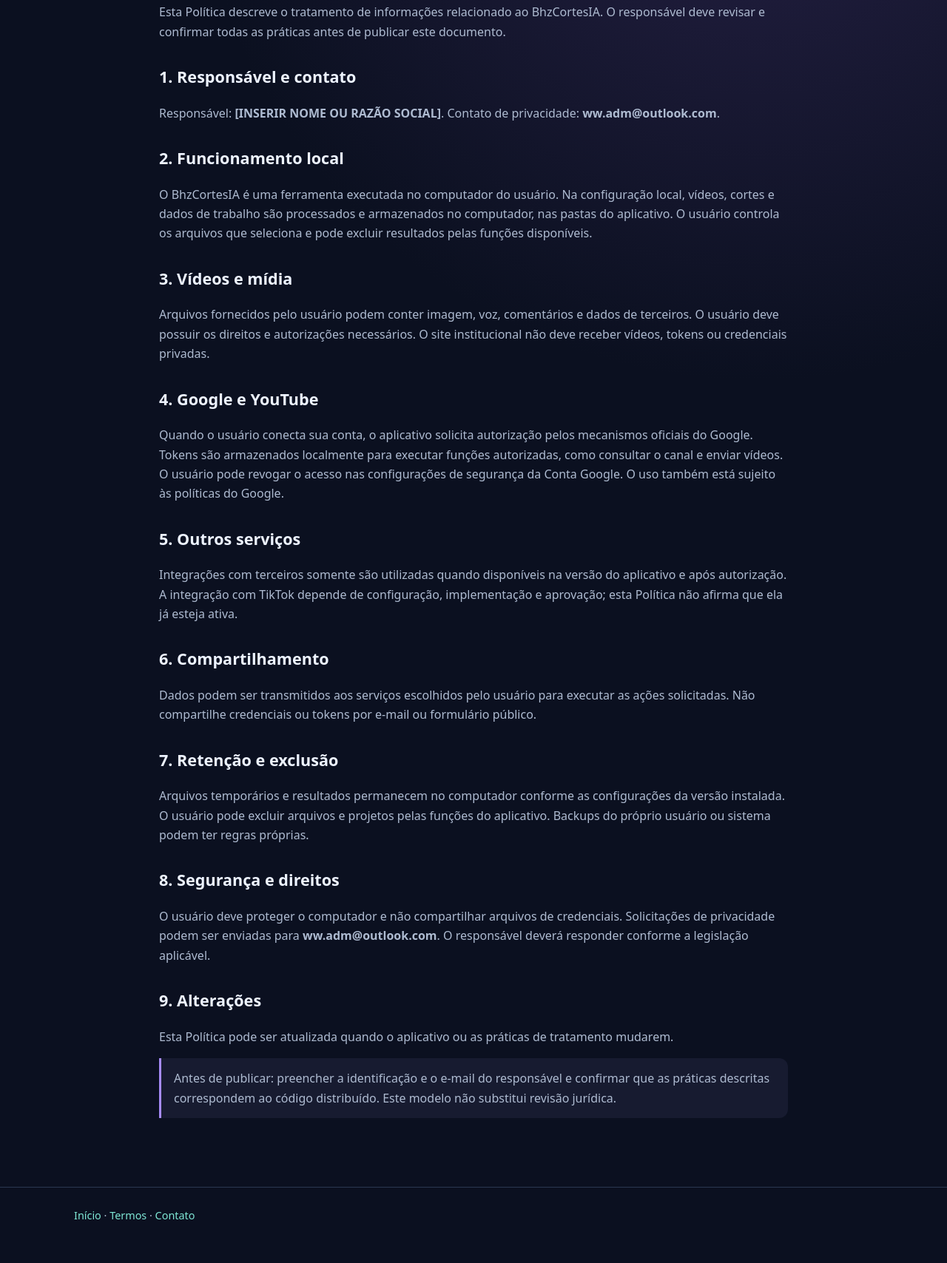
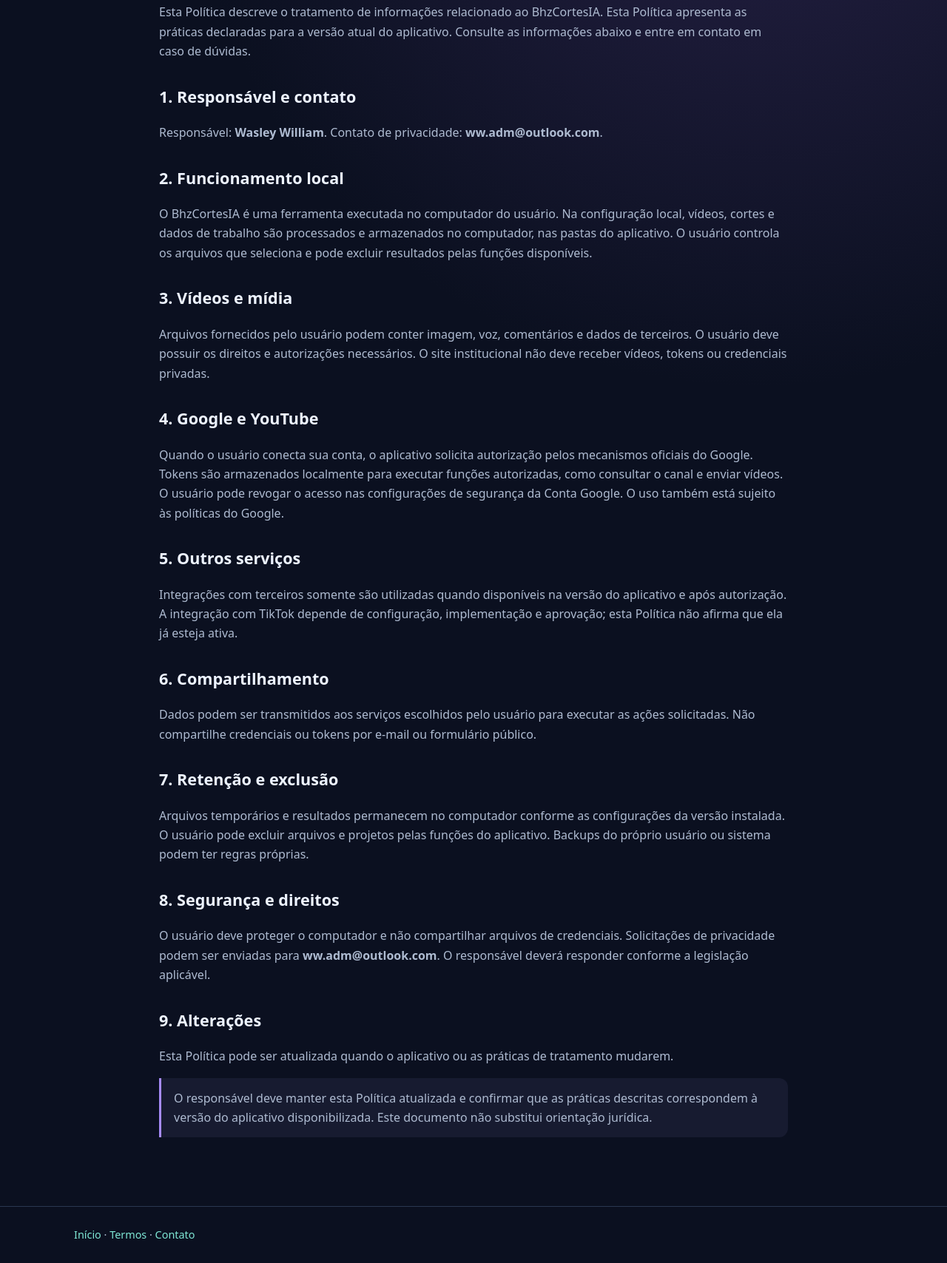
Before and after one commit to wasleywilliam/bhzcortesia-site, a plain HTML site: page privacidade.html in a window 1280 px wide. Shown: the part 250-1958 px from the top of the page at 74% size. Before the commit the page ends 1932 px from the top, so only its background shows below. Drawn offline with Linux system fonts and the light colour scheme.

Commit message:
Add files via upload

```diff
--- a/privacidade.html
+++ b/privacidade.html
@@ -1,6 +1,6 @@
 <!doctype html><html lang="pt-BR"><head><meta charset="utf-8"><meta name="viewport" content="width=device-width,initial-scale=1"><title>Política de Privacidade — BhzCortesIA</title><link rel="stylesheet" href="assets/style.css"></head><body><header><div class="wrap nav"><a class="brand" href="index.html">Bhz<span>CortesIA</span></a><nav><a href="index.html">Início</a><a href="termos.html">Termos</a><a href="contato.html">Contato</a></nav></div></header><main class="wrap doc"><div class="eyebrow">Documento legal</div><h1>Política de Privacidade</h1><p class="updated">Última atualização: 16 de novembro de 2026</p>
-<p>Esta Política descreve o tratamento de informações relacionado ao BhzCortesIA. O responsável deve revisar e confirmar todas as práticas antes de publicar este documento.</p>
-<h2>1. Responsável e contato</h2><p>Responsável: <b>[INSERIR NOME OU RAZÃO SOCIAL]</b>. Contato de privacidade: <b>ww.adm@outlook.com</b>.</p>
+<p>Esta Política descreve o tratamento de informações relacionado ao BhzCortesIA. Esta Política apresenta as práticas declaradas para a versão atual do aplicativo. Consulte as informações abaixo e entre em contato em caso de dúvidas.</p>
+<h2>1. Responsável e contato</h2><p>Responsável: <b>Wasley William</b>. Contato de privacidade: <b>ww.adm@outlook.com</b>.</p>
 <h2>2. Funcionamento local</h2><p>O BhzCortesIA é uma ferramenta executada no computador do usuário. Na configuração local, vídeos, cortes e dados de trabalho são processados e armazenados no computador, nas pastas do aplicativo. O usuário controla os arquivos que seleciona e pode excluir resultados pelas funções disponíveis.</p>
 <h2>3. Vídeos e mídia</h2><p>Arquivos fornecidos pelo usuário podem conter imagem, voz, comentários e dados de terceiros. O usuário deve possuir os direitos e autorizações necessários. O site institucional não deve receber vídeos, tokens ou credenciais privadas.</p>
 <h2>4. Google e YouTube</h2><p>Quando o usuário conecta sua conta, o aplicativo solicita autorização pelos mecanismos oficiais do Google. Tokens são armazenados localmente para executar funções autorizadas, como consultar o canal e enviar vídeos. O usuário pode revogar o acesso nas configurações de segurança da Conta Google. O uso também está sujeito às políticas do Google.</p>
@@ -8,4 +8,4 @@
 <h2>6. Compartilhamento</h2><p>Dados podem ser transmitidos aos serviços escolhidos pelo usuário para executar as ações solicitadas. Não compartilhe credenciais ou tokens por e-mail ou formulário público.</p>
 <h2>7. Retenção e exclusão</h2><p>Arquivos temporários e resultados permanecem no computador conforme as configurações da versão instalada. O usuário pode excluir arquivos e projetos pelas funções do aplicativo. Backups do próprio usuário ou sistema podem ter regras próprias.</p>
 <h2>8. Segurança e direitos</h2><p>O usuário deve proteger o computador e não compartilhar arquivos de credenciais. Solicitações de privacidade podem ser enviadas para <b>ww.adm@outlook.com</b>. O responsável deverá responder conforme a legislação aplicável.</p>
-<h2>9. Alterações</h2><p>Esta Política pode ser atualizada quando o aplicativo ou as práticas de tratamento mudarem.</p><div class="notice">Antes de publicar: preencher a identificação e o e-mail do responsável e confirmar que as práticas descritas correspondem ao código distribuído. Este modelo não substitui revisão jurídica.</div></main><footer><div class="wrap"><a href="index.html">Início</a> · <a href="termos.html">Termos</a> · <a href="contato.html">Contato</a></div></footer></body></html>
+<h2>9. Alterações</h2><p>Esta Política pode ser atualizada quando o aplicativo ou as práticas de tratamento mudarem.</p><div class="notice">O responsável deve manter esta Política atualizada e confirmar que as práticas descritas correspondem à versão do aplicativo disponibilizada. Este documento não substitui orientação jurídica.</div></main><footer><div class="wrap"><a href="index.html">Início</a> · <a href="termos.html">Termos</a> · <a href="contato.html">Contato</a></div></footer></body></html>
--- /dev/null
+++ b/style.css
@@ -0,0 +1,9 @@
+
+:root{--bg:#0b1020;--panel:#131b2c;--text:#edf3ff;--muted:#aebbd1;--accent:#7ee7d5;--accent2:#a78bfa;--line:#2a3851}
+*{box-sizing:border-box}body{margin:0;background:radial-gradient(circle at 80% 0%,#252044 0,transparent 35%),var(--bg);color:var(--text);font:16px/1.65 system-ui,Segoe UI,Arial,sans-serif}
+a{color:var(--accent);text-decoration:none}a:hover{text-decoration:underline}.wrap{width:min(1080px,92%);margin:auto}
+header{border-bottom:1px solid var(--line);background:#0b1020ef;position:sticky;top:0}.nav{display:flex;justify-content:space-between;align-items:center;gap:20px;padding:17px 0}.brand{font-size:1.2rem;font-weight:800;color:var(--text)}.brand span{color:var(--accent)}nav,.links{display:flex;gap:18px;flex-wrap:wrap}nav a{color:var(--muted);font-size:.94rem}
+.hero{padding:78px 0 48px}.eyebrow{color:var(--accent);font-size:.78rem;letter-spacing:2px;font-weight:800;text-transform:uppercase}h1{font-size:clamp(2.4rem,6vw,4.5rem);line-height:1.06;letter-spacing:-2px;margin:14px 0}h2{font-size:1.8rem}h3{margin:0 0 8px}.lead{font-size:1.18rem;color:var(--muted);max-width:780px}
+section{padding:35px 0}.grid{display:grid;grid-template-columns:repeat(auto-fit,minmax(220px,1fr));gap:16px}.card{background:linear-gradient(145deg,var(--panel),#101827);border:1px solid var(--line);border-radius:18px;padding:22px}.card p,.muted{color:var(--muted)}.notice{border-left:3px solid var(--accent2);padding:14px 17px;background:#171b30;border-radius:0 12px 12px 0;color:var(--muted)}
+.doc{max-width:850px;padding:48px 0}.doc h1{font-size:2.7rem}.doc h2{font-size:1.35rem;margin-top:30px}.doc p,.doc li{color:var(--muted)}.updated{color:var(--accent)}footer{border-top:1px solid var(--line);margin-top:45px;padding:26px 0;color:var(--muted);font-size:.9rem}
+@media(max-width:650px){.nav{align-items:flex-start;flex-direction:column}.hero{padding:50px 0 30px}h1{letter-spacing:-1px}}
```
Also changed, not shown: contato.html (+1 -1 lines), termos.html (+3 -3 lines), LEIA-ME-ANTES-DE-PUBLICAR.txt.
